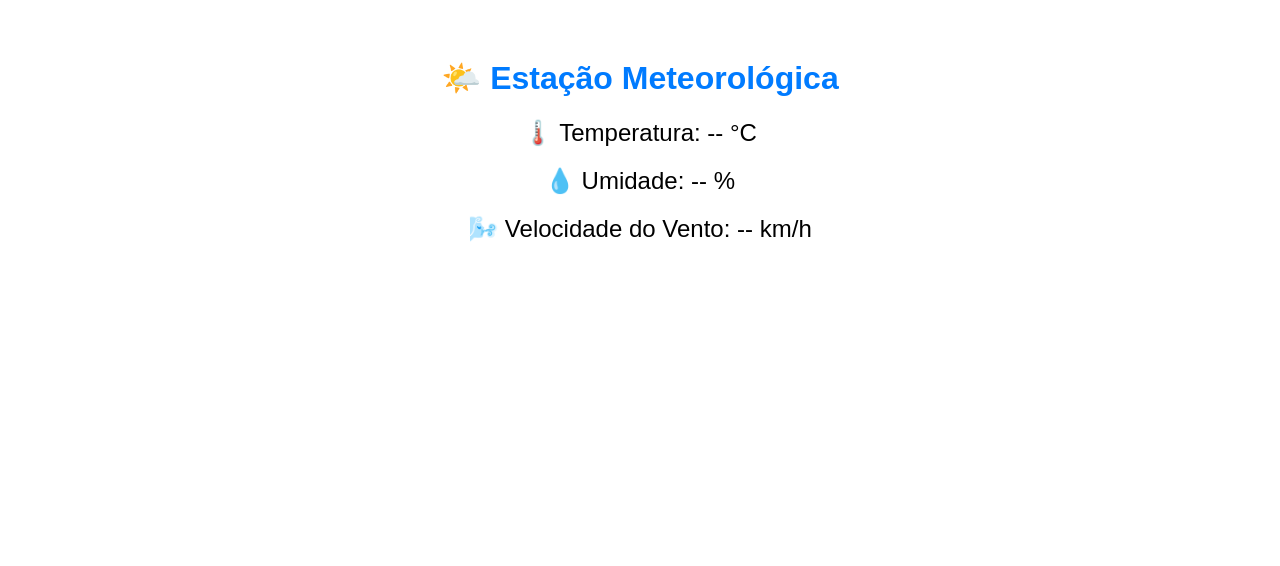
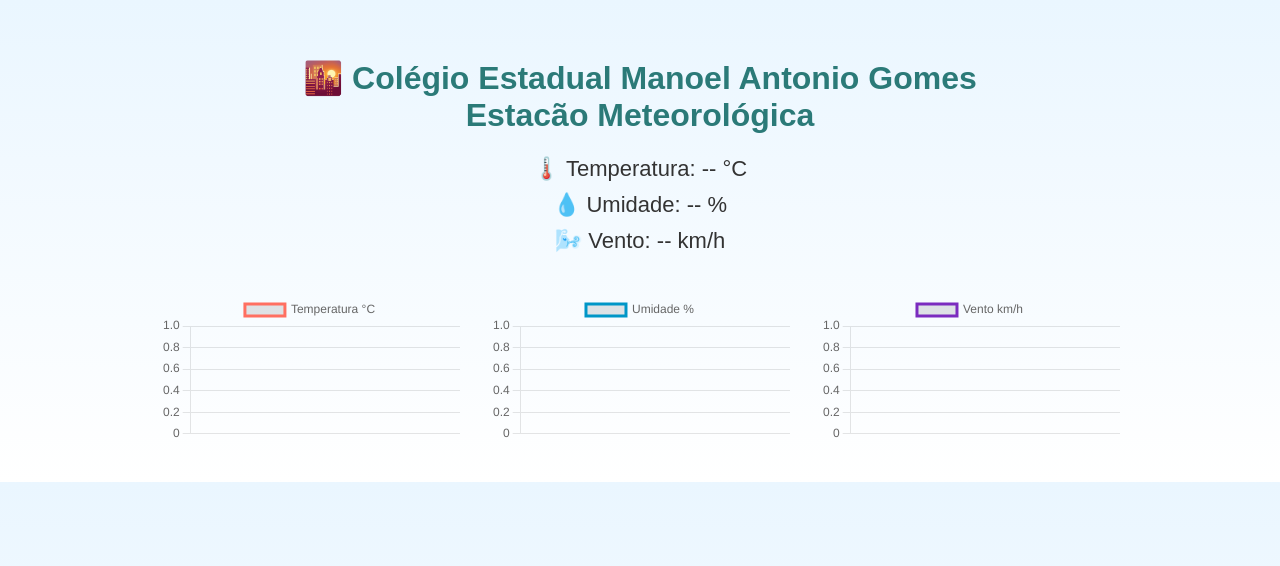
Before and after one commit to eveprof123/Esta-oMeteorol-gica, a plain HTML site: page index.html in a window 1280 px wide. Drawn offline with nearby package versions, Linux system fonts and the light colour scheme; no server answers.

Commit message:
html novo

```diff
--- a/index.html
+++ b/index.html
@@ -3,37 +3,138 @@
 <head>
   <meta charset="UTF-8">
   <title>Estação Meteorológica</title>
+  <script src="https://cdn.jsdelivr.net/npm/chart.js"></script>
   <style>
-    body { font-family: Arial, sans-serif; text-align: center; padding: 30px; }
-    h1 { color: #007BFF; }
-    .dados { font-size: 24px; margin: 20px; }
+    body {
+      font-family: 'Arial', sans-serif;
+      background: linear-gradient(to bottom, #eaf6ff, #ffffff);
+      color: #333;
+      text-align: center;
+      padding: 30px;
+    }
+    h1 {
+      color: #2b7a78;
+    }
+    .dados {
+      font-size: 22px;
+      margin: 10px 0;
+    }
+    .graficos {
+      display: flex;
+      flex-wrap: wrap;
+      justify-content: center;
+      gap: 30px;
+      margin-top: 40px;
+    }
+    .grafico-container {
+      width: 300px;
+    }
   </style>
 </head>
 <body>
-  <h1>🌤️ Estação Meteorológica</h1>
-  <div class="dados">🌡️ Temperatura: <span id="temp">--</span> °C</div>
-  <div class="dados">💧 Umidade: <span id="umid">--</span> %</div>
-  <div class="dados">🌬️ Velocidade do Vento: <span id="vento">--</span> km/h</div>
+  <h1>🌇 Colégio Estadual Manoel Antonio Gomes<br>Estacão Meteorológica</h1>
+  <div class="dados">
+    🌡️ Temperatura: <span id="temp">--</span> °C
+  </div>
+  <div class="dados">
+    💧 Umidade: <span id="umid">--</span> %
+  </div>
+  <div class="dados">
+    🌬️ Vento: <span id="vento">--</span> km/h
+  </div>
+
+  <div class="graficos">
+    <div class="grafico-container">
+      <canvas id="graficoTemp"></canvas>
+    </div>
+    <div class="grafico-container">
+      <canvas id="graficoUmid"></canvas>
+    </div>
+    <div class="grafico-container">
+      <canvas id="graficoVento"></canvas>
+    </div>
+  </div>
 
   <script>
-    const token = 'vo3kL1co1K8Pl12xO-heZMu1Nm29xPeI';
-    const baseURL = `https://blynk.cloud/external/api/get`;
+    const baseURL = "https://script.google.com/macros/s/AKfycbwr9HNKU2vOM1Jq93NfsuH0TaV66D4MeNRbIcqrqgw7tKUJlqP3v5s6BlZfaYAEseCbbA/exec";
+    const tempEl = document.getElementById("temp");
+    const umidEl = document.getElementById("umid");
+    const ventoEl = document.getElementById("vento");
+
+    const labels = [];
+    const tempData = [];
+    const umidData = [];
+    const ventoData = [];
+
+    const configGrafico = (label, data, cor) => ({
+      type: 'line',
+      data: {
+        labels: labels,
+        datasets: [{
+          label: label,
+          data: data,
+          fill: false,
+          borderColor: cor,
+          tension: 0.2
+        }]
+      },
+      options: {
+        scales: {
+          x: { display: false },
+          y: { beginAtZero: true }
+        }
+      }
+    });
+
+    const graficoTemp = new Chart(document.getElementById('graficoTemp'), configGrafico('Temperatura °C', tempData, '#ff6f61'));
+    const graficoUmid = new Chart(document.getElementById('graficoUmid'), configGrafico('Umidade %', umidData, '#0096c7'));
+    const graficoVento = new Chart(document.getElementById('graficoVento'), configGrafico('Vento km/h', ventoData, '#7b2cbf'));
 
     async function atualizarDados() {
       try {
-        const temp = await fetch(`${baseURL}?token=${token}&v0`).then(r => r.text());
-        const umid = await fetch(`${baseURL}?token=${token}&v1`).then(r => r.text());
-        const vento = await fetch(`${baseURL}?token=${token}&v2`).then(r => r.text());
+        const resposta = await fetch(baseURL);
+        const texto = await resposta.text();
+        console.log(texto);
+        // Adapte conforme a resposta do seu WebApp (se JSON ou texto simples)
 
-        document.getElementById('temp').innerText = temp;
-        document.getElementById('umid').innerText = umid;
-        document.getElementById('vento').innerText = vento;
-      } catch (err) {
-        console.error("Erro ao obter dados do Blynk:", err);
+        // Se for JSON:
+        // const dados = await resposta.json();
+        // let temp = dados.temp;
+
+        // Se for texto simples e ordenado (temp, umid, vento):
+        const dados = texto.split(",");
+        const temp = parseFloat(dados[0]);
+        const umid = parseFloat(dados[1]);
+        const vento = parseFloat(dados[2]);
+
+        const horario = new Date().toLocaleTimeString();
+
+        tempEl.innerText = temp;
+        umidEl.innerText = umid;
+        ventoEl.innerText = vento;
+
+        labels.push(horario);
+        tempData.push(temp);
+        umidData.push(umid);
+        ventoData.push(vento);
+
+        if (labels.length > 20) {
+          labels.shift();
+          tempData.shift();
+          umidData.shift();
+          ventoData.shift();
+        }
+
+        graficoTemp.update();
+        graficoUmid.update();
+        graficoVento.update();
+
+      } catch (erro) {
+        console.error("Erro ao buscar dados:", erro);
       }
     }
 
-    setInterval(atualizarDados, 10);
+    setInterval(atualizarDados, 5000);
     atualizarDados();
   </script>
 </body>
```
Also changed, not shown: HtmlAntigo.txt (added).
